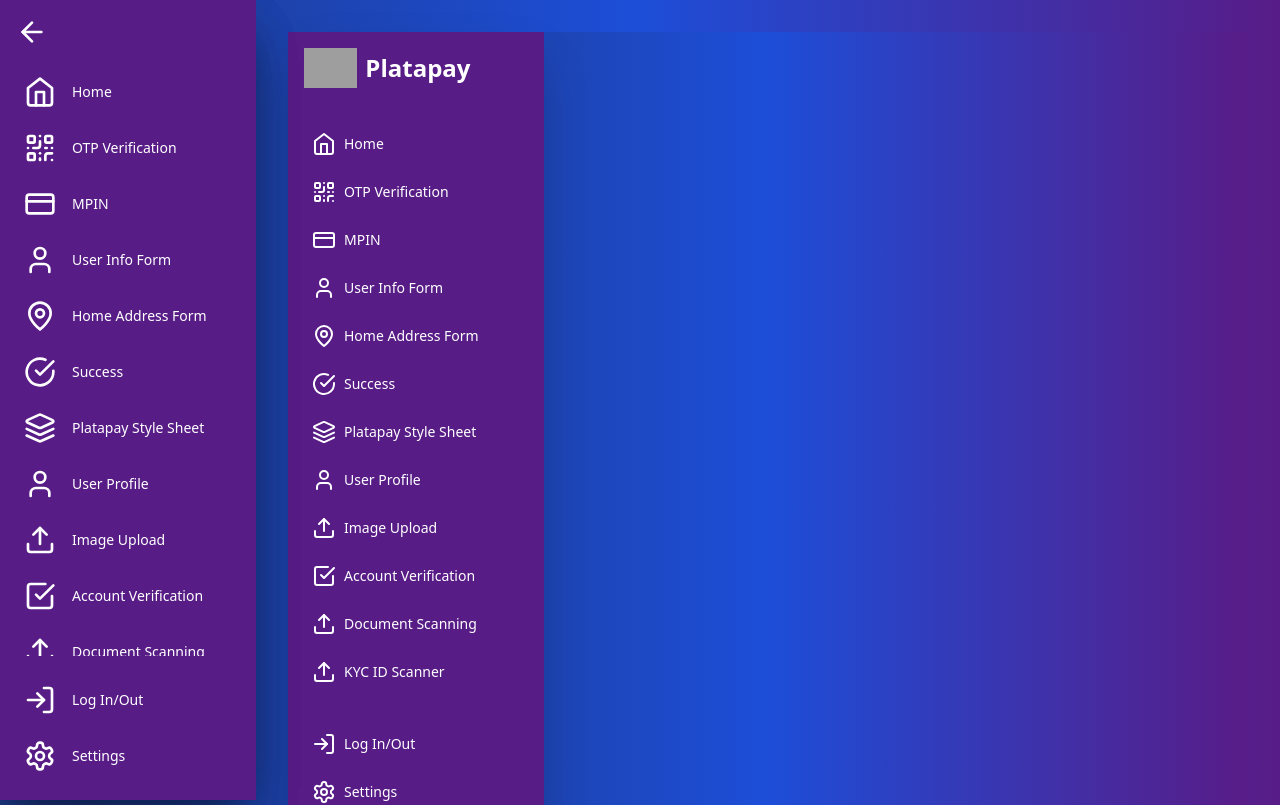
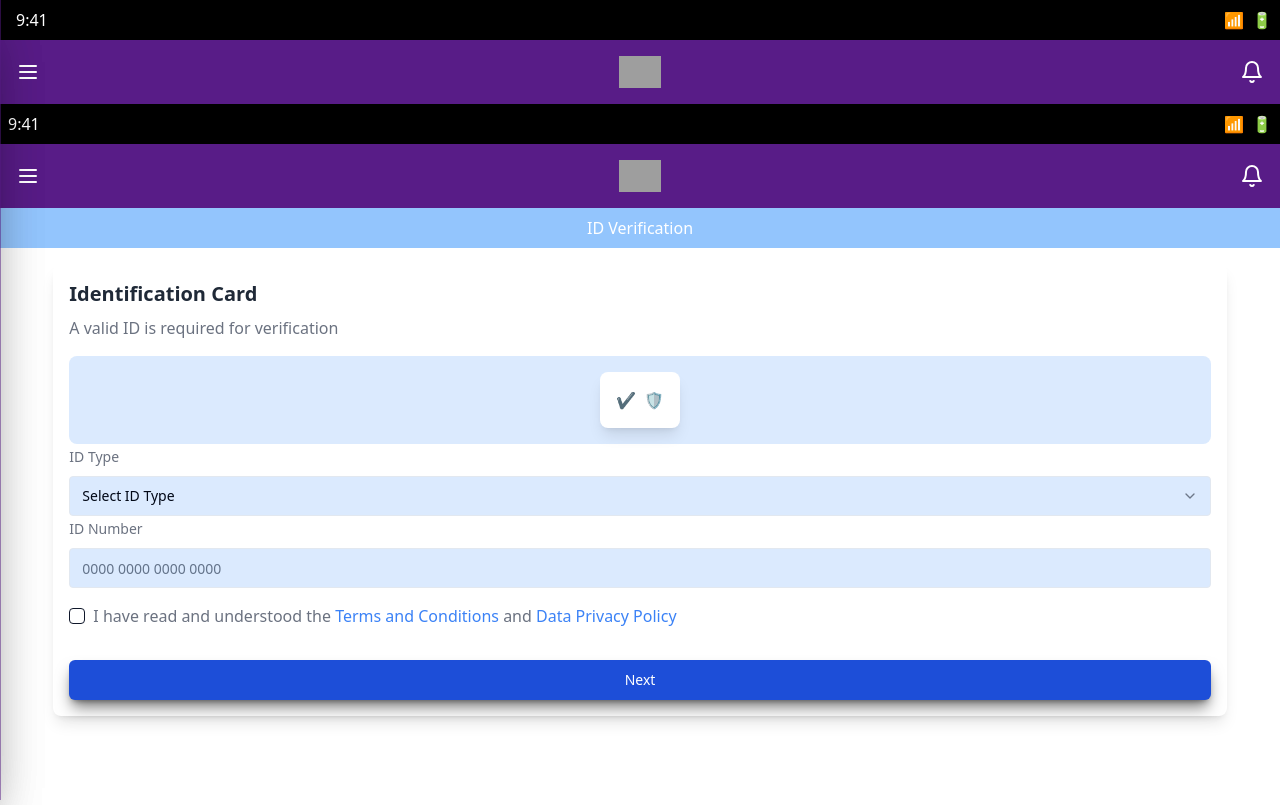
Before and after one commit to bossm747/platapay-mobile, a React (Vite) app: page /id-verification in a window 1280 px wide. Shown: the top 805 px of the page. Built offline with nearby package versions, Linux system fonts and the light colour scheme; grey boxes are pictures that could not be loaded.

Commit message:
GPT Engineer Update [skip gpt_engineer]

```diff
--- a/package.json
+++ b/package.json
@@ -43,6 +43,7 @@
     "cmdk": "^1.0.0",
     "date-fns": "^3.6.0",
     "embla-carousel-react": "^8.1.5",
+    "framer-motion": "^10.16.4",
     "html-to-image": "^1.11.11",
     "input-otp": "^1.2.4",
     "lucide-react": "^0.336.0",
--- a/src/App.jsx
+++ b/src/App.jsx
@@ -1,5 +1,6 @@
 import { Route, BrowserRouter as Router, Routes } from "react-router-dom";
-import Layout from "./components/Layout.jsx"; // Make sure the path is correct
+import { AnimatePresence } from "framer-motion";
+import Layout from "./components/Layout.jsx";
 import Index from "./pages/Index.jsx";
 import Mpin from "./pages/Mpin.jsx";
 import OtpVerification from "./pages/OtpVerification.jsx";
@@ -19,8 +20,9 @@ import Balance from "./pages/Balance.jsx";
 function App() {
   return (
     <Router>
+      <Layout>
+        <AnimatePresence mode="wait">
           <Routes>
-        <Route element={<Layout />}>
             <Route exact path="/" element={<Index />} />
             <Route path="/otp-verification" element={<OtpVerification />} />
             <Route path="/mpin" element={<Mpin />} />
@@ -36,8 +38,9 @@ function App() {
             <Route path="/id-upload" element={<IdUpload />} />
             <Route path="/id-verification" element={<IdVerification />} />
             <Route path="/balance" element={<Balance />} />
-        </Route>
           </Routes>
+        </AnimatePresence>
+      </Layout>
     </Router>
   );
 }
--- a/src/components/Layout.jsx
+++ b/src/components/Layout.jsx
@@ -1,145 +1,84 @@
-import React, { useState, useEffect, useRef } from "react";
-import { Outlet, useLocation, Link } from "react-router-dom";
-import { Bell, Menu, Home, Inbox, QrCode, HelpCircle, CreditCard, LogIn, Settings, ArrowLeft, ArrowRight } from "lucide-react";
+import React, { useState } from "react";
+import { useLocation, Link } from "react-router-dom";
+import { motion } from "framer-motion";
+import { Bell, Menu, Home, Inbox, QrCode, HelpCircle, CreditCard, LogIn, Settings } from "lucide-react";
 import pages from "../pagesConfig";
 
 const logoUrl = "https://marcroland84.wordpress.com/wp-content/uploads/2024/06/copy-of-innovate-hub-500-x-500-px.png?w=500";
 
-const Layout = () => {
+const Layout = ({ children }) => {
   const [menuOpen, setMenuOpen] = useState(false);
-  const [collapsed, setCollapsed] = useState(false);
   const location = useLocation();
   const currentPage = pages.find(page => page.path === location.pathname);
-  const menuRef = useRef(null);
-
-  useEffect(() => {
-    const handleClickOutside = (event) => {
-      if (menuRef.current && !menuRef.current.contains(event.target)) {
-        setMenuOpen(false);
-      }
-    };
-
-    if (menuOpen) {
-      document.addEventListener("mousedown", handleClickOutside);
-    } else {
-      document.removeEventListener("mousedown", handleClickOutside);
-    }
-
-    return () => {
-      document.removeEventListener("mousedown", handleClickOutside);
-    };
-  }, [menuOpen]);
 
   return (
-    <div className="min-h-screen w-full flex bg-gradient-to-r from-blue-900 via-blue-700 to-purple-900">
-      {/* Side Menu for Desktop */}
-      <div className="hidden lg:flex lg:flex-col lg:w-64 lg:bg-purple-900 lg:text-white lg:h-screen lg:shadow-2xl">
-        <div className="p-4 flex flex-col justify-between h-full">
-          <div className="flex-1 overflow-y-auto">
-            <div className="flex items-center mb-8">
-              <img src={logoUrl} alt="Platapay Logo" className="h-10 w-auto mr-2" />
-              <span className="text-2xl font-bold">Platapay</span>
+    <div className="min-h-screen w-full flex flex-col bg-gradient-to-r from-blue-900 via-blue-700 to-purple-900">
+      {/* Status Bar */}
+      <div className="bg-black text-white p-2 flex justify-between items-center">
+        <span>9:41</span>
+        <div className="flex space-x-2">
+          <span>📶</span>
+          <span>🔋</span>
         </div>
+      </div>
+
+      {/* Header */}
+      <header className="bg-purple-900 text-white p-4 flex justify-between items-center">
+        <Menu className="text-white cursor-pointer" onClick={() => setMenuOpen(!menuOpen)} />
+        <img src={logoUrl} alt="Platapay Logo" className="h-8 w-auto" />
+        <Bell className="text-white" />
+      </header>
+
+      {/* Sliding Menu */}
+      <motion.div
+        className="fixed top-0 left-0 h-full bg-purple-900 text-white shadow-2xl z-30"
+        initial={{ x: "-100%" }}
+        animate={{ x: menuOpen ? 0 : "-100%" }}
+        transition={{ type: "spring", stiffness: 300, damping: 30 }}
+      >
+        <div className="p-4 flex flex-col h-full">
+          <button onClick={() => setMenuOpen(false)} className="self-end text-white mb-4">
+            &times;
+          </button>
           {pages.map(page => (
-              <Link key={page.path} to={page.path} className="flex items-center px-2 py-3 hover:bg-purple-700 text-sm">
+            <Link
+              key={page.path}
+              to={page.path}
+              className="flex items-center px-2 py-3 hover:bg-purple-700 text-sm"
+              onClick={() => setMenuOpen(false)}
+            >
               {React.createElement(page.icon, { className: "text-white w-6 h-6 mr-2" })}
               <span>{page.name}</span>
             </Link>
           ))}
         </div>
-          <div className="mt-4">
-            <Link to="/login" className="flex items-center px-2 py-3 hover:bg-purple-700 text-sm">
-              <LogIn className="text-white w-6 h-6 mr-2" />
-              <span>Log In/Out</span>
-            </Link>
-            <Link to="/settings" className="flex items-center px-2 py-3 hover:bg-purple-700 text-sm">
-              <Settings className="text-white w-6 h-6 mr-2" />
-              <span>Settings</span>
-            </Link>
-          </div>
-        </div>
-      </div>
-      <div className="flex-1 flex flex-col">
-        {/* Sticky Header */}
-        <div className="w-full flex justify-between items-center bg-purple-900 text-white p-4 lg:hidden">
-          <Menu className="text-white cursor-pointer" onClick={() => setMenuOpen(!menuOpen)} />
-          <div className="flex items-center">
-            <img src={logoUrl} alt="Platapay Logo" className="h-8 w-auto mr-2" />
-            <span className="text-2xl font-bold">Platapay</span>
-          </div>
-          <Bell className="text-white" />
-        </div>
-      {/* Sliding Menu for Mobile */}
-      {menuOpen && (
-        <div ref={menuRef} className={`fixed top-0 left-0 h-full bg-purple-900 text-white shadow-2xl z-20 lg:hidden ${collapsed ? 'w-16' : 'w-1/2'} transition-width duration-300`}>
-          <div className="p-4 flex flex-col justify-between h-full">
-            <div className="flex-1 overflow-y-auto">
-              <button onClick={() => setCollapsed(!collapsed)} className="text-white w-full text-left mb-4">
-                {collapsed ? <ArrowRight className="w-8 h-8" /> : <ArrowLeft className="w-8 h-8" />}
-              </button>
-              {pages.map(page => (
-                <Link key={page.path} to={page.path} className="flex items-center px-2 py-3 hover:bg-purple-700 text-sm" onClick={() => setMenuOpen(false)}>
-                  {React.createElement(page.icon, { className: "text-white w-8 h-8" })}
-                  {!collapsed && <span className="ml-4">{page.name}</span>}
-                </Link>
-              ))}
-            </div>
-            <div className="mt-4">
-              <Link to="/login" className="flex items-center px-2 py-3 hover:bg-purple-700 text-sm" onClick={() => setMenuOpen(false)}>
-                <LogIn className="text-white w-8 h-8" />
-                {!collapsed && <span className="ml-4">Log In/Out</span>}
-              </Link>
-              <Link to="/settings" className="flex items-center px-2 py-3 hover:bg-purple-700 text-sm" onClick={() => setMenuOpen(false)}>
-                <Settings className="text-white w-8 h-8" />
-                {!collapsed && <span className="ml-4">Settings</span>}
-              </Link>
-            </div>
-          </div>
-        </div>
-      )}
-      {/* Side Menu for Desktop and Tablet */}
-      <div className="hidden lg:flex lg:flex-col lg:w-64 lg:bg-purple-900 lg:text-white lg:fixed lg:top-0 lg:left-0 lg:h-full lg:shadow-2xl">
-        <div className="p-4 flex flex-col justify-between h-full">
-          <div className="flex-1 overflow-y-auto">
-            <button onClick={() => setCollapsed(!collapsed)} className="text-white w-full text-left mb-4">
-              {collapsed ? <ArrowRight className="w-8 h-8" /> : <ArrowLeft className="w-8 h-8" />}
-            </button>
-            {pages.map(page => (
-              <Link key={page.path} to={page.path} className="flex items-center px-2 py-3 hover:bg-purple-700 text-sm">
-                {React.createElement(page.icon, { className: "text-white w-8 h-8" })}
-                {!collapsed && <span className="ml-4">{page.name}</span>}
-              </Link>
-            ))}
-          </div>
-          <div className="mt-4">
-            <Link to="/login" className="flex items-center px-2 py-3 hover:bg-purple-700 text-sm">
-              <LogIn className="text-white w-8 h-8" />
-              {!collapsed && <span className="ml-4">Log In/Out</span>}
-            </Link>
-            <Link to="/settings" className="flex items-center px-2 py-3 hover:bg-purple-700 text-sm">
-              <Settings className="text-white w-8 h-8" />
-              {!collapsed && <span className="ml-4">Settings</span>}
-            </Link>
-          </div>
-        </div>
-      </div>
-        {/* Body Content */}
-        <div className="flex-1 p-4 lg:p-8 overflow-y-auto">
-          <Outlet />
-        </div>
-        {/* Sticky Footer */}
-        <div className="w-full flex justify-between items-center bg-purple-900 text-white p-4 lg:hidden">
+      </motion.div>
+
+      {/* Main Content */}
+      <main className="flex-1 overflow-y-auto">
+        <motion.div
+          key={location.pathname}
+          initial={{ opacity: 0, y: 20 }}
+          animate={{ opacity: 1, y: 0 }}
+          exit={{ opacity: 0, y: -20 }}
+          transition={{ duration: 0.3 }}
+        >
+          {children}
+        </motion.div>
+      </main>
+
+      {/* Footer */}
+      <footer className="bg-purple-900 text-white p-4 flex justify-between items-center">
         <Home className="text-white w-6 h-6" />
         <CreditCard className="text-white w-6 h-6" />
         <div className="relative">
-            <div className="absolute -top-6 left-1/2 transform -translate-x-1/2 bg-white rounded-full p-2 shadow-2xl">
+          <div className="absolute -top-8 left-1/2 transform -translate-x-1/2 bg-white rounded-full p-2 shadow-2xl">
             <QrCode className="text-purple-900 w-10 h-10" />
           </div>
         </div>
         <Inbox className="text-white w-6 h-6" />
         <HelpCircle className="text-white w-6 h-6" />
-        </div>
-      </div>
+      </footer>
     </div>
   );
 };
```
Lines whose indentation alone changed are shown as unchanged.
